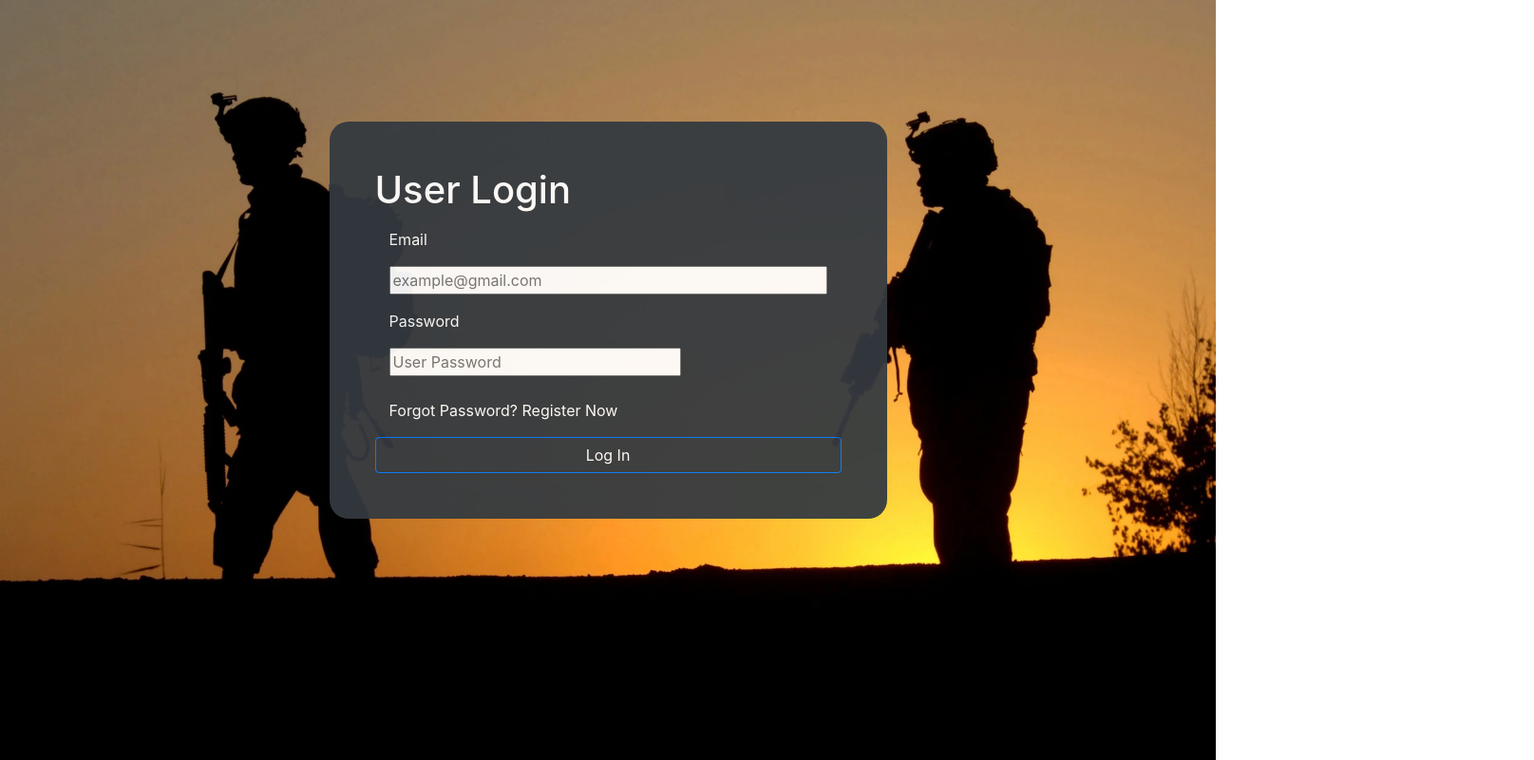
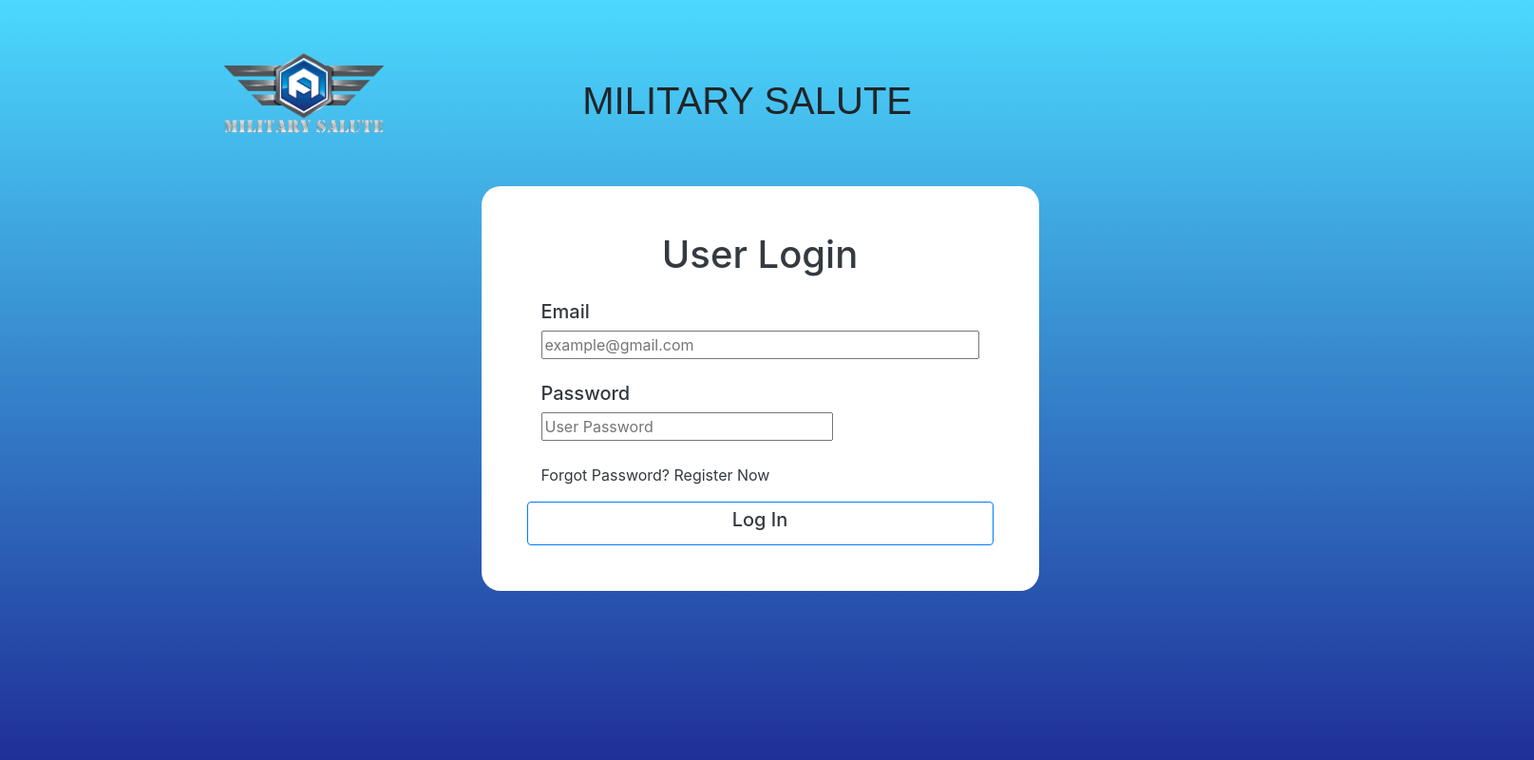
Before and after one commit to BDGKK/Military_Webapp, a website: page client-side/user-log-page/index.html in a window 1280 px wide. Shown: the whole page at 95% size, 1615 px wide, since content can reach past the window. Drawn offline with nearby package versions, Linux system fonts and the light colour scheme.

Commit message:
Changed design of home page and user login page

```diff
--- a/client-side/home-page/script.js
+++ b/client-side/home-page/script.js
@@ -8,7 +8,6 @@ const comment = document.getElementById('comment')
 
 const userLoginLink = document.getElementById('user-login-link');
 const profilePageLink = document.getElementById('profile-page-link');
-const registrationPageLink = document.getElementById('registration-page-link');
 const downloadAppPageLink = document.getElementById("download-app-page-link");
 const needHelpPageLink = document.getElementById("need-help-page-link");
 
@@ -38,9 +37,6 @@ userLoginLink.addEventListener('click', () => {
 });
 profilePageLink.addEventListener('click', () => {
     profilePageLink.href = `${domain}/profile`; // Find a way to get the ?userid=<> here
-});
-registrationPageLink.addEventListener('click', () => {
-    registrationPageLink.href = `${domain}/registration`;
 });
 document.querySelectorAll('.pension-page-link').forEach((item) => {
     item.addEventListener('click', () => {
--- a/client-side/user-log-page/index.html
+++ b/client-side/user-log-page/index.html
@@ -10,39 +10,56 @@
     <link rel="icon" type="image/x-icon" href="../../images/logo.png"> <!-- Image Path Changed -->
     <style>
         body{
-            background-image: url("image22.jpg");
-            background-size: cover;
+            background-image: linear-gradient(#4CD9FE,#1F2F98);
+            height: 100vh;
+            width: 200vh;
         }
         .p-5{
-            opacity: 94%;
+            background-color: white;
             border-radius: 20px;
-            margin-top: 10%;
+            margin-top: 1%;
+        }
+        .column1{
+            margin-left: 15%;
+        }
+        .column2{
+            margin-top: 5%;
+            margin-left: 12.5%;
+            font-family: 'Orbitron', sans-serif;
         }
 
     </style>
 </head>
 <body>
+    <div class="row">
+        <div class="column1">
+            <img src="logo.png" height="180" alt="logo">
+        </div>
+        <div class="column2">
+            <h1 class="name">MILITARY SALUTE</h1>
+        </div>
+    </div>
     <div class="d-flex justify-content-center">
-        <span class="bg-dark p-5">
-        <h1 class="text-white">User Login</h1>
+        <span class=" p-5">
+            <center>
+            <h1 class="text-dark">User Login</h1>
+            </center>
         <div class="container">
-
-            <p class="text-white mt-3">Email</p>
+            <h5 class="text-dark mt-4">Email</h5>
             <input type="email" class="from-control" name="uemail" id="uemail" title="Enter Email" size="40" placeholder="example@gmail.com" >
 
-            <p class="text-white mt-3">Password</p>
+            <h5 class="text-dark mt-4">Password</h5>
             <input type="password" class="from-control" name="upaw" id="upaw" title="Enter Password" size="25"placeholder="User Password">
 
             <form class="mt-4"></form>
             <div class="frogot-password-link mt-3">
                 <!-- forgot_password page needs to be linked here -->
-                <a href="" id="forget-password-page-link" title="Forgot Password" class="text-decoration-none text-white">Forgot Password? </a>
+                <a href="" id="forget-password-page-link" title="Forgot Password" class="text-decoration-none text-dark">Forgot Password? </a>
                 <!-- registration page needs to be linked here -->
-                <a href="" id="registration-page-link" title="registration-page" class="text-decoration-none text-white"> Register Now</a>
+                <a href="" id="registration-page-link" title="registration-page" class="text-decoration-none text-dark"> Register Now</a>
             </div>
         </div>
-            <button id="login-btn" title="Login" class="btn btn-outline-primary btn-block text-white mt-3">Log In</button>
-        </div>
+            <button id="login-btn" title="Login" class="btn btn-outline-primary btn-block text-dark mt-3"><h5>Log In</h5></button>
         </span>
     </div>
 
```
Also changed, not shown: client-side/home-page/index.html (+23 -21 lines), client-side/home-page/styles.css (+7 -6 lines), client-side/user-log-page/image22.jpg (deleted), client-side/user-log-page/logo.png (added).
